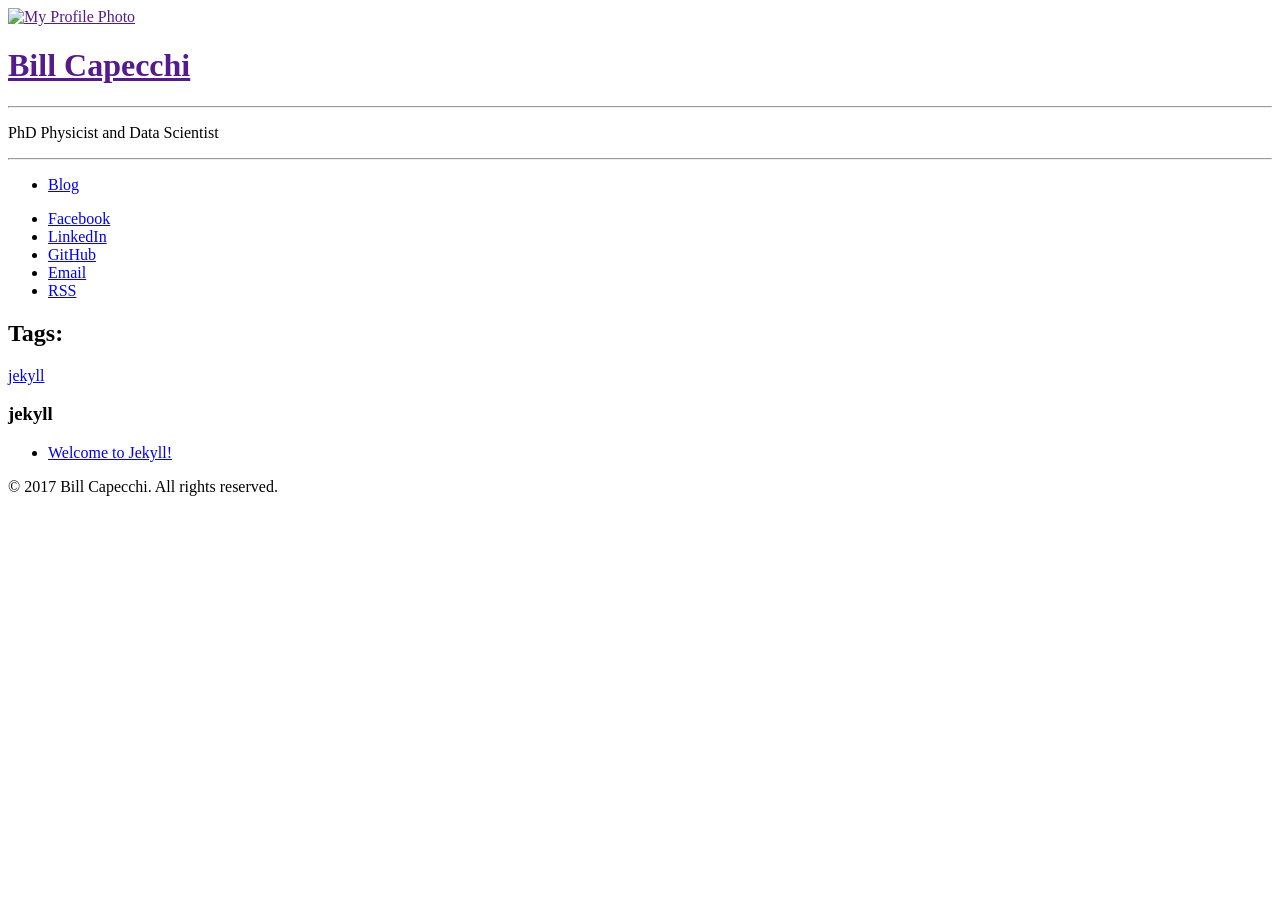
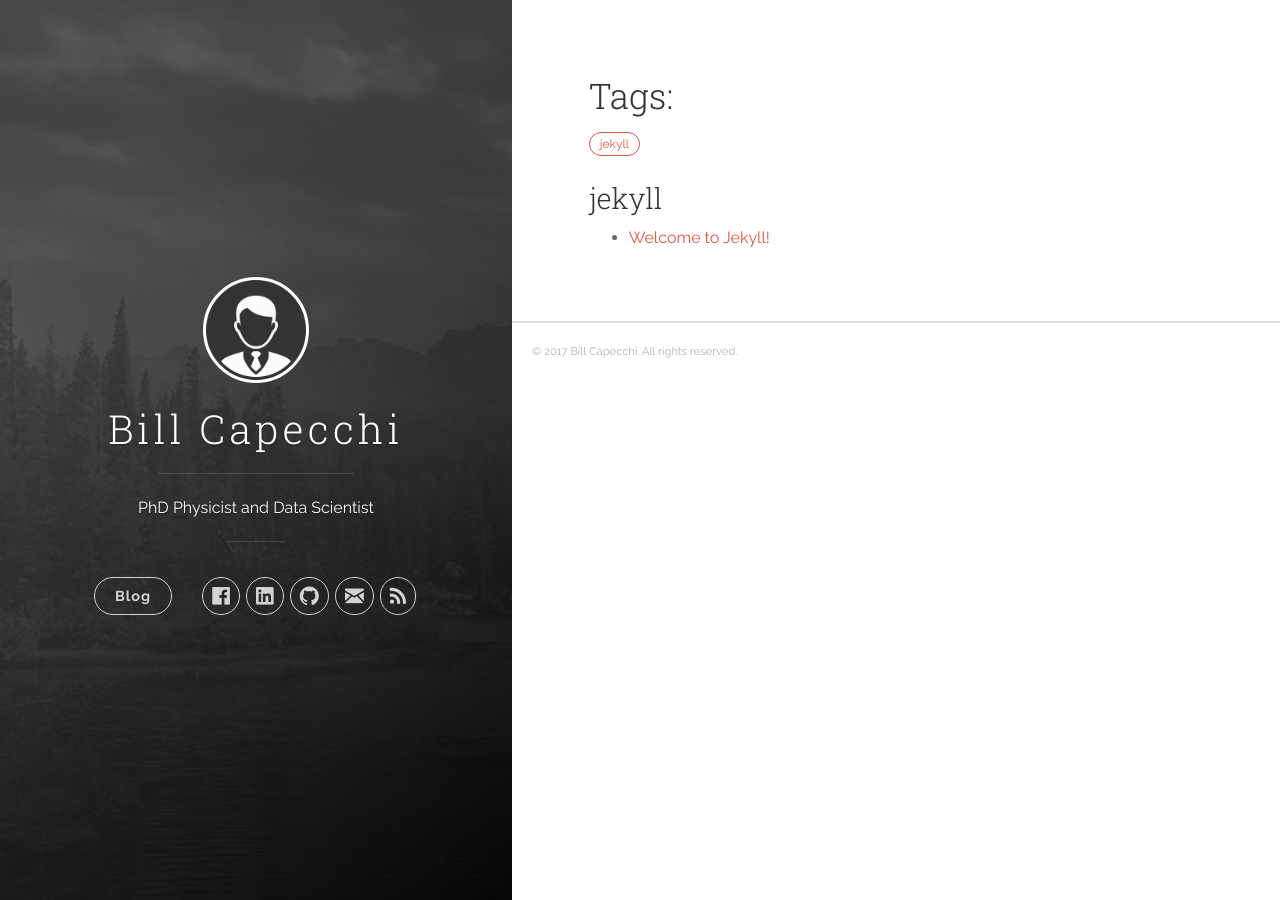
Before and after one commit to capecchi/capecchi.github.io, a Jekyll site: the page built from tags.md, in a window 1280 px wide. Built offline with Jekyll 4.4.1, drawn with Linux system fonts in a browser that asks for light colours; nearby versions of some CDN libraries; part of the change alters nothing that is shown.

```diff
--- a/_config.yml
+++ b/_config.yml
@@ -2,7 +2,8 @@
 title: Bill Capecchi
 description: 'PhD Physicist and Data Scientist'
 url: 'http://capecchi.github.io'
-baseurl: '' #old-> '/jekyll-uno/'
+#baseurl: ''
+baseurl: '/jekyll-uno/'
 # google_analytics: 'UA-XXXXXX-X'
 # disqus_shortname: 'your-disqus-name'
 
```
